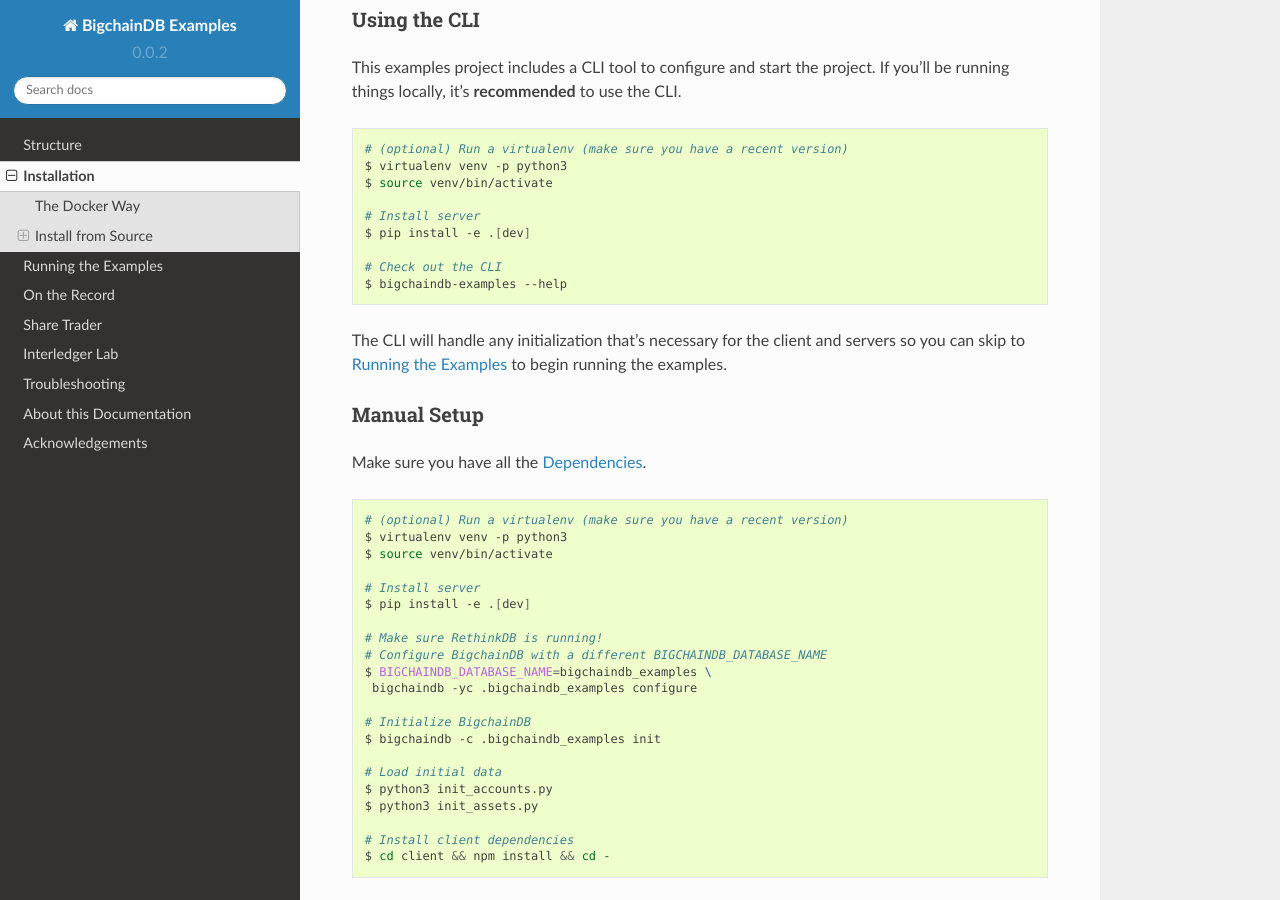
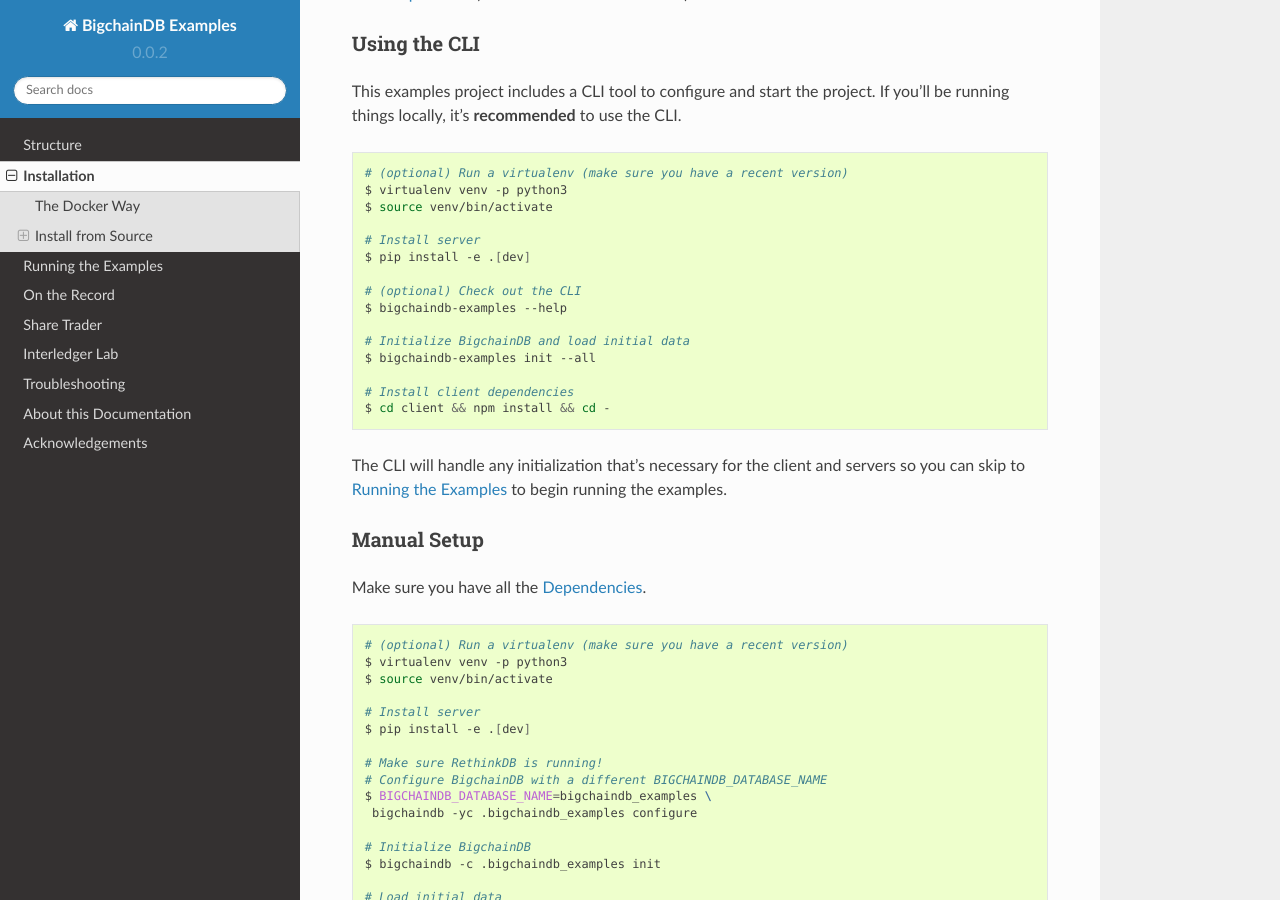
Before and after one commit to bigchaindb/bigchaindb-examples, a Sphinx documentation site: the page built from docs/source/install.rst, in a window 1280 px wide and 900 px high, scrolled down 1361 px. Built offline with Sphinx 7.4.7 and the Read the Docs theme 2.0.0, drawn with Linux system fonts in a browser that asks for light colours; some of the changed text lies outside the part shown.

Commit message:
(chore): improve install commands in CLI (chore): update docs

```diff
--- a/docs/source/install.rst
+++ b/docs/source/install.rst
@@ -13,9 +13,10 @@
 
     $ cd bigchaindb-examples
 
-We now document two options:
+We now document three options:
 
 * Installing via Docker (**recommended**); supports OSX
+* Installing via the CLI and running locally
 * Installing from source and running locally
 
 
@@ -86,8 +87,14 @@
     # Install server
     $ pip install -e .[dev]
 
-    # Check out the CLI
+    # (optional) Check out the CLI
     $ bigchaindb-examples --help
+
+    # Initialize BigchainDB and load initial data
+    $ bigchaindb-examples init --all
+
+    # Install client dependencies
+    $ cd client && npm install && cd -
 
 
 The CLI will handle any initialization that's necessary for the client and servers so you can skip
```
Also changed, not shown: 2 other files.
